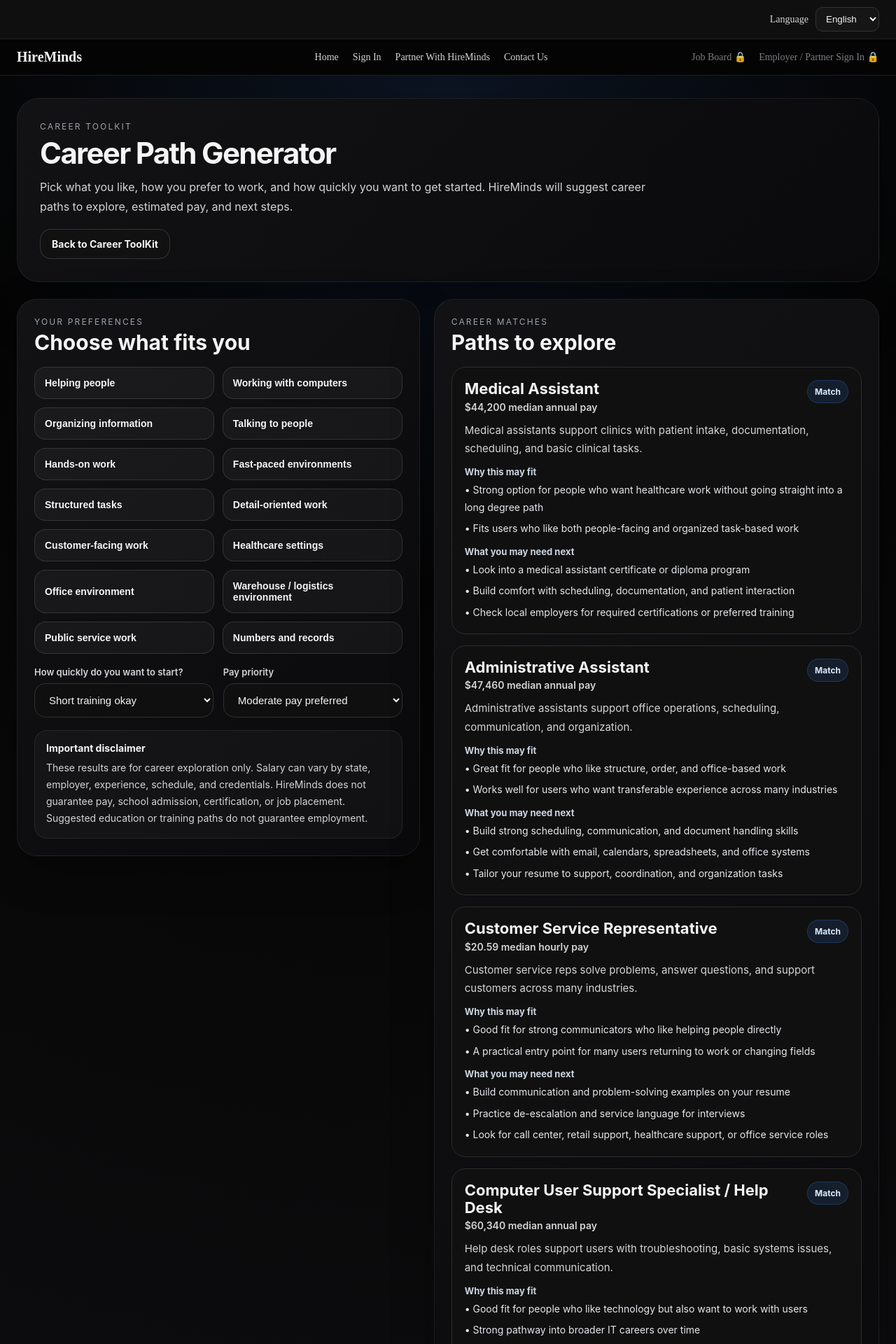
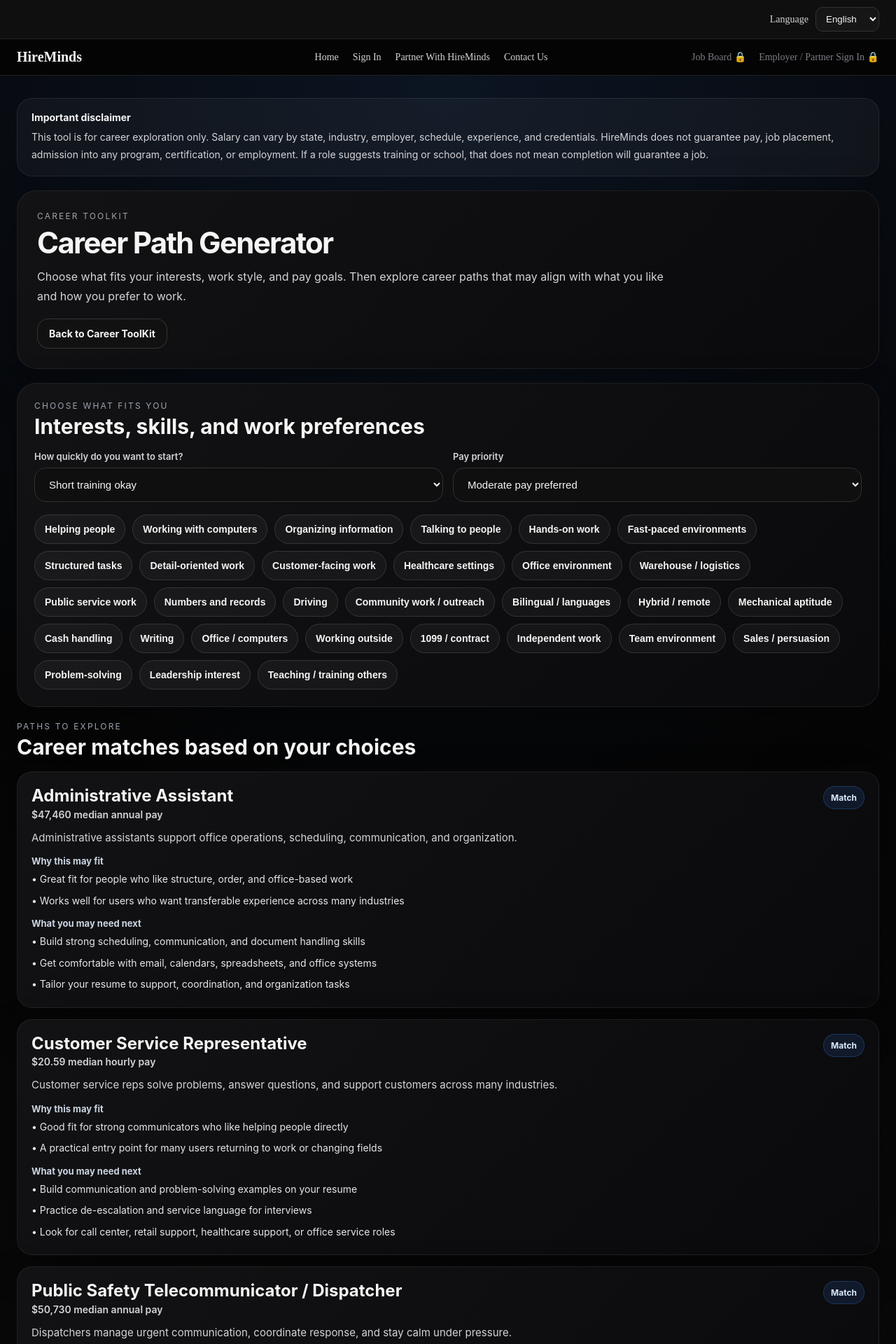
Before and after one commit to UrMizery/hireminds-platform, a Next.js app: page /career-toolkit/career-path-generator in a window 1280 px wide. Shown: the top 1920 px of the page at 70% size. Built offline with nearby package versions, Linux system fonts and the light colour scheme; no server answers.

Commit message:
Update page.tsx

```diff
--- a/app/career-toolkit/career-path-generator/page.tsx
+++ b/app/career-toolkit/career-path-generator/page.tsx
@@ -16,7 +16,23 @@ type Choice =
 | "office_environment"
 | "warehouse_environment"
 | "public_service_interest"
-| "numbers_and_records";
+| "numbers_and_records"
+| "driving"
+| "community_outreach"
+| "bilingual_languages"
+| "hybrid_remote"
+| "mechanical_aptitude"
+| "cash_handling"
+| "writing"
+| "office_computers"
+| "working_outside"
+| "contract_1099"
+| "independent_work"
+| "team_environment"
+| "sales_interest"
+| "creative_problem_solving"
+| "leadership_interest"
+| "teaching_training";
 
 type EducationPreference =
 | "quick-start"
@@ -57,8 +73,8 @@ fitTags: [
 "fast_paced",
 "healthcare_interest",
 "structured_tasks",
+"team_environment",
 ],
-avoidTags: ["working_with_computers"],
 whatYouNeed: [
 "Complete a state-approved CNA training program",
 "Pass any required exam or certification process in your state",
@@ -84,6 +100,7 @@ fitTags: [
 "structured_tasks",
 "detail_oriented",
 "office_environment",
+"office_computers",
 ],
 whatYouNeed: [
 "Look into a medical assistant certificate or diploma program",
@@ -109,6 +126,8 @@ fitTags: [
 "structured_tasks",
 "detail_oriented",
 "office_environment",
+"office_computers",
+"writing",
 ],
 whatYouNeed: [
 "Build strong scheduling, communication, and document handling skills",
@@ -133,6 +152,8 @@ fitTags: [
 "customer_facing",
 "fast_paced",
 "structured_tasks",
+"team_environment",
+"office_computers",
 ],
 whatYouNeed: [
 "Build communication and problem-solving examples on your resume",
@@ -157,6 +178,8 @@ fitTags: [
 "fast_paced",
 "warehouse_environment",
 "structured_tasks",
+"team_environment",
+"mechanical_aptitude",
 ],
 whatYouNeed: [
 "Highlight reliability, speed, accuracy, and physical work tolerance",
@@ -182,6 +205,9 @@ fitTags: [
 "detail_oriented",
 "structured_tasks",
 "office_environment",
+"office_computers",
+"hybrid_remote",
+"creative_problem_solving",
 ],
 whatYouNeed: [
 "Build basic troubleshooting and customer support skills",
@@ -207,6 +233,7 @@ fitTags: [
 "structured_tasks",
 "detail_oriented",
 "public_service_interest",
+"office_computers",
 ],
 whatYouNeed: [
 "Build strong communication, listening, and multi-tasking examples",
@@ -232,6 +259,8 @@ fitTags: [
 "structured_tasks",
 "organizing_information",
 "office_environment",
+"office_computers",
+"cash_handling",
 ],
 whatYouNeed: [
 "Build comfort with spreadsheets, accuracy, and recordkeeping",
@@ -241,6 +270,134 @@ whatYouNeed: [
 whyItFits: [
 "Strong fit for users who like accuracy, records, and organized desk work",
 "A good path for people who prefer less customer-facing work",
+],
+},
+{
+id: "delivery-driver",
+title: "Delivery Driver / Route Driver",
+medianPayLabel: "$39,950 median annual pay",
+salaryRank: 2,
+educationLevel: "quick-start",
+summary:
+"Drivers manage routes, schedules, deliveries, and customer interaction while staying safe on the road.",
+fitTags: [
+"driving",
+"independent_work",
+"fast_paced",
+"customer_facing",
+"contract_1099",
+],
+whatYouNeed: [
+"Keep a clean driving record where possible",
+"Check license and insurance requirements for the employer or platform",
+"Highlight punctuality, route familiarity, and customer service",
+],
+whyItFits: [
+"Good fit for users who like being on the road more than sitting at a desk",
+"Can fit both employee and contract-style work preferences",
+],
+},
+{
+id: "community-health-worker",
+title: "Community Health Worker / Outreach Worker",
+medianPayLabel: "$48,200 median annual pay",
+salaryRank: 2,
+educationLevel: "certificate-ok",
+summary:
+"Outreach workers connect communities to services, education, resources, and support.",
+fitTags: [
+"helping_people",
+"community_outreach",
+"talking_to_people",
+"public_service_interest",
+"bilingual_languages",
+"writing",
+],
+whatYouNeed: [
+"Build outreach, case support, advocacy, or community service experience",
+"Look into local nonprofit, healthcare, or municipal roles",
+"Highlight trust-building, communication, and resource coordination",
+],
+whyItFits: [
+"Great fit for people who enjoy community-facing work and relationship building",
+"Strong option for bilingual candidates and service-minded users",
+],
+},
+{
+id: "sales-rep",
+title: "Sales Representative / Account Representative",
+medianPayLabel: "$63,050 median annual pay",
+salaryRank: 3,
+educationLevel: "quick-start",
+summary:
+"Sales reps build relationships, explain products or services, and drive business growth.",
+fitTags: [
+"talking_to_people",
+"customer_facing",
+"sales_interest",
+"leadership_interest",
+"hybrid_remote",
+"independent_work",
+],
+whatYouNeed: [
+"Build confidence in communication, follow-up, and relationship management",
+"Highlight client-facing, outreach, recruiting, or service experience",
+"Learn how the employer measures goals, quotas, or account growth",
+],
+whyItFits: [
+"Good fit for persuasive communicators who enjoy people and momentum",
+"Often offers stronger earning potential than many entry-level roles",
+],
+},
+{
+id: "mechanic-helper",
+title: "Mechanical Helper / Service Technician Trainee",
+medianPayLabel: "$43,000 median annual pay",
+salaryRank: 2,
+educationLevel: "short-training",
+summary:
+"Mechanical support roles involve tools, troubleshooting, equipment, and physical problem-solving.",
+fitTags: [
+"hands_on_work",
+"mechanical_aptitude",
+"working_outside",
+"structured_tasks",
+"creative_problem_solving",
+],
+whatYouNeed: [
+"Look into trade school, on-the-job training, or employer-sponsored training",
+"Build comfort with tools, equipment safety, and maintenance basics",
+"Highlight reliability, hands-on experience, and troubleshooting skills",
+],
+whyItFits: [
+"Strong fit for people who like fixing, maintaining, and working with equipment",
+"Good path for users who prefer practical work over desk work",
+],
+},
+{
+id: "remote-support-coordinator",
+title: "Remote Support Coordinator / Virtual Operations Support",
+medianPayLabel: "$48,000 median annual pay",
+salaryRank: 2,
+educationLevel: "quick-start",
+summary:
+"Remote support roles often involve scheduling, customer communication, follow-up, and digital coordination.",
+fitTags: [
+"hybrid_remote",
+"office_computers",
+"writing",
+"organizing_information",
+"structured_tasks",
+"talking_to_people",
+],
+whatYouNeed: [
+"Build email, scheduling, communication, and virtual office skills",
+"Highlight remote tools, calendar support, documentation, and follow-up work",
+"Search remote support, coordinator, admin, and client-success roles",
+],
+whyItFits: [
+"Great fit for users who want office-style work with more flexibility",
+"Good path for strong communicators who are comfortable online",
 ],
 },
 ];
@@ -257,9 +414,25 @@ detail_oriented: "Detail-oriented work",
 customer_facing: "Customer-facing work",
 healthcare_interest: "Healthcare settings",
 office_environment: "Office environment",
-warehouse_environment: "Warehouse / logistics environment",
+warehouse_environment: "Warehouse / logistics",
 public_service_interest: "Public service work",
 numbers_and_records: "Numbers and records",
+driving: "Driving",
+community_outreach: "Community work / outreach",
+bilingual_languages: "Bilingual / languages",
+hybrid_remote: "Hybrid / remote",
+mechanical_aptitude: "Mechanical aptitude",
+cash_handling: "Cash handling",
+writing: "Writing",
+office_computers: "Office / computers",
+working_outside: "Working outside",
+contract_1099: "1099 / contract",
+independent_work: "Independent work",
+team_environment: "Team environment",
+sales_interest: "Sales / persuasion",
+creative_problem_solving: "Problem-solving",
+leadership_interest: "Leadership interest",
+teaching_training: "Teaching / training others",
 };
 
 function getEducationScore(
@@ -273,7 +446,7 @@ const rank = {
 "degree-ok": 4,
 };
 
-return careerEducation <= preference
+return rank[careerEducation] <= rank[preference]
 ? 2
 : rank[careerEducation] - rank[preference] === 1
 ? 1
@@ -301,7 +474,7 @@ prev.includes(choice) ? prev.filter((item) => item !== choice) : [...prev, choic
 }
 
 const matches = useMemo(() => {
-const ranked = careerData
+return careerData
 .map((career) => {
 let score = 0;
 
@@ -318,21 +491,29 @@ score += getSalaryScore(salaryPreference, career.salaryRank);
 
 return { ...career, score };
 })
-.sort((a, b) => b.score - a.score);
-
-return ranked.slice(0, 4);
+.sort((a, b) => b.score - a.score)
+.slice(0, 6);
 }, [selectedChoices, educationPreference, salaryPreference]);
 
 return (
 <main style={styles.page}>
 <div style={styles.shell}>
+<section style={styles.disclaimerBanner}>
+<p style={styles.disclaimerTitle}>Important disclaimer</p>
+<p style={styles.disclaimerText}>
+This tool is for career exploration only. Salary can vary by state, industry,
+employer, schedule, experience, and credentials. HireMinds does not guarantee pay,
+job placement, admission into any program, certification, or employment. If a role
+suggests training or school, that does not mean completion will guarantee a job.
+</p>
+</section>
+
 <section style={styles.heroCard}>
 <p style={styles.kicker}>Career ToolKit</p>
 <h1 style={styles.title}>Career Path Generator</h1>
 <p style={styles.subtitle}>
-Pick what you like, how you prefer to work, and how quickly you want to get
-started. HireMinds will suggest career paths to explore, estimated pay, and
-next steps.
+Choose what fits your interests, work style, and pay goals. Then explore career
+paths that may align with what you like and how you prefer to work.
 </p>
 
 <div style={styles.heroButtons}>
@@ -342,30 +523,10 @@ Back to Career ToolKit
 </div>
 </section>
 
-<div style={styles.layout}>
-<section style={styles.formCard}>
+<section style={styles.topChooser}>
 <div style={styles.sectionHeader}>
-<p style={styles.sectionKicker}>Your Preferences</p>
-<h2 style={styles.sectionTitle}>Choose what fits you</h2>
-</div>
-
-<div style={styles.choiceGrid}>
-{(Object.keys(choiceLabels) as Choice[]).map((choice) => {
-const selected = selectedChoices.includes(choice);
-return (
-<button
-key={choice}
-type="button"
-onClick={() => toggleChoice(choice)}
-style={{
-...styles.choiceButton,
-...(selected ? styles.choiceButtonActive : {}),
-}}
->
-{choiceLabels[choice]}
-</button>
-);
-})}
+<p style={styles.sectionKicker}>Choose What Fits You</p>
+<h2 style={styles.sectionTitle}>Interests, skills, and work preferences</h2>
 </div>
 
 <div style={styles.prefGrid}>
@@ -401,21 +562,30 @@ style={styles.input}
 </div>
 </div>
 
-<div style={styles.disclaimerBox}>
-<p style={styles.disclaimerTitle}>Important disclaimer</p>
-<p style={styles.disclaimerText}>
-These results are for career exploration only. Salary can vary by state,
-employer, experience, schedule, and credentials. HireMinds does not guarantee
-pay, school admission, certification, or job placement. Suggested education or
-training paths do not guarantee employment.
-</p>
+<div style={styles.horizontalChoiceWrap}>
+{(Object.keys(choiceLabels) as Choice[]).map((choice) => {
+const selected = selectedChoices.includes(choice);
+return (
+<button
+key={choice}
+type="button"
+onClick={() => toggleChoice(choice)}
+style={{
+...styles.choiceButton,
+...(selected ? styles.choiceButtonActive : {}),
+}}
+>
+{choiceLabels[choice]}
+</button>
+);
+})}
 </div>
 </section>
 
-<section style={styles.resultsCard}>
+<section style={styles.resultsSection}>
 <div style={styles.sectionHeader}>
-<p style={styles.sectionKicker}>Career Matches</p>
-<h2 style={styles.sectionTitle}>Paths to explore</h2>
+<p style={styles.sectionKicker}>Paths to Explore</p>
+<h2 style={styles.sectionTitle}>Career matches based on your choices</h2>
 </div>
 
 <div style={styles.resultList}>
@@ -453,7 +623,6 @@ training paths do not guarantee employment.
 </div>
 </section>
 </div>
-</div>
 </main>
 );
 }
@@ -469,18 +638,36 @@ fontFamily:
 'Inter, ui-sans-serif, system-ui, -apple-system, BlinkMacSystemFont, "Segoe UI", sans-serif',
 },
 shell: {
-maxWidth: "1360px",
+maxWidth: "1380px",
 margin: "0 auto",
 display: "grid",
-gap: "24px",
+gap: "20px",
+},
+disclaimerBanner: {
+background: "rgba(255,255,255,0.04)",
+border: "1px solid rgba(255,255,255,0.08)",
+borderRadius: "22px",
+padding: "18px 20px",
+},
+disclaimerTitle: {
+margin: "0 0 8px",
+fontSize: "14px",
+fontWeight: 700,
+color: "#f5f5f5",
+},
+disclaimerText: {
+margin: 0,
+color: "#d4d4d8",
+fontSize: "14px",
+lineHeight: 1.75,
 },
 heroCard: {
 background:
 "linear-gradient(135deg, rgba(19,19,21,0.96) 0%, rgba(10,10,12,0.98) 100%)",
 border: "1px solid rgba(255,255,255,0.07)",
-borderRadius: "32px",
-padding: "32px",
-boxShadow: "0 30px 80px rgba(0,0,0,0.32)",
+borderRadius: "28px",
+padding: "28px",
+boxShadow: "0 24px 70px rgba(0,0,0,0.28)",
 },
 kicker: {
 margin: "0 0 8px",
@@ -502,7 +689,7 @@ margin: 0,
 color: "#d4d4d8",
 fontSize: "16px",
 lineHeight: 1.75,
-maxWidth: "900px",
+maxWidth: "920px",
 },
 heroButtons: {
 display: "flex",
@@ -523,32 +710,19 @@ color: "#f5f5f5",
 fontWeight: 700,
 fontSize: "14px",
 },
-layout: {
-display: "grid",
-gridTemplateColumns: "0.95fr 1.05fr",
-gap: "20px",
-alignItems: "start",
-},
-formCard: {
+topChooser: {
 background:
 "linear-gradient(135deg, rgba(19,19,21,0.96) 0%, rgba(10,10,12,0.98) 100%)",
 border: "1px solid rgba(255,255,255,0.07)",
 borderRadius: "28px",
 padding: "24px",
 boxShadow: "0 22px 60px rgba(0,0,0,0.28)",
-},
-resultsCard: {
-background:
-"linear-gradient(135deg, rgba(19,19,21,0.96) 0%, rgba(10,10,12,0.98) 100%)",
-border: "1px solid rgba(255,255,255,0.07)",
-borderRadius: "28px",
-padding: "24px",
-boxShadow: "0 22px 60px rgba(0,0,0,0.28)",
+display: "grid",
+gap: "18px",
 },
 sectionHeader: {
 display: "grid",
 gap: "6px",
-marginBottom: "18px",
 },
 sectionKicker: {
 margin: 0,
@@ -563,28 +737,6 @@ fontSize: "30px",
 lineHeight: 1.1,
 fontWeight: 700,
 color: "#f5f5f5",
-},
-choiceGrid: {
-display: "grid",
-gridTemplateColumns: "1fr 1fr",
-gap: "12px",
-marginBottom: "18px",
-},
-choiceButton: {
-padding: "14px 14px",
-borderRadius: "16px",
-border: "1px solid rgba(255,255,255,0.12)",
-background: "rgba(255,255,255,0.04)",
-color: "#f5f5f5",
-fontWeight: 700,
-fontSize: "14px",
-cursor: "pointer",
-textAlign: "left",
-},
-choiceButtonActive: {
-background: "linear-gradient(180deg, #d4d4d8 0%, #a3a3a3 100%)",
-color: "#09090b",
-border: "1px solid #d1d5db",
 },
 prefGrid: {
 display: "grid",
@@ -611,36 +763,45 @@ fontSize: "15px",
 boxSizing: "border-box",
 outline: "none",
 },
-disclaimerBox: {
-marginTop: "18px",
-background: "rgba(255,255,255,0.03)",
-border: "1px solid rgba(255,255,255,0.08)",
-borderRadius: "18px",
-padding: "16px",
+horizontalChoiceWrap: {
+display: "flex",
+gap: "10px",
+flexWrap: "wrap",
+alignItems: "center",
 },
-disclaimerTitle: {
-margin: "0 0 8px",
+choiceButton: {
+padding: "12px 14px",
+borderRadius: "999px",
+border: "1px solid rgba(255,255,255,0.12)",
+background: "rgba(255,255,255,0.04)",
+color: "#f5f5f5",
+fontWeight: 700,
 fontSize: "14px",
-fontWeight: 700,
-color: "#f5f5f5",
+cursor: "pointer",
+whiteSpace: "nowrap",
 },
-disclaimerText: {
-margin: 0,
-color: "#d4d4d8",
-fontSize: "14px",
-lineHeight: 1.7,
+choiceButtonActive: {
+background: "linear-gradient(180deg, #d4d4d8 0%, #a3a3a3 100%)",
+color: "#09090b",
+border: "1px solid #d1d5db",
+},
+resultsSection: {
+display: "grid",
+gap: "18px",
 },
 resultList: {
 display: "grid",
 gap: "16px",
 },
 resultCard: {
-background: "#101010",
-border: "1px solid #2d2d2d",
-borderRadius: "20px",
-padding: "18px",
+background:
+"linear-gradient(135deg, rgba(19,19,21,0.96) 0%, rgba(10,10,12,0.98) 100%)",
+border: "1px solid rgba(255,255,255,0.07)",
+borderRadius: "22px",
+padding: "20px",
 display: "grid",
 gap: "12px",
+boxShadow: "0 22px 60px rgba(0,0,0,0.24)",
 },
 resultTop: {
 display: "flex",
@@ -650,7 +811,7 @@ alignItems: "flex-start",
 },
 resultTitle: {
 margin: "0 0 4px",
-fontSize: "22px",
+fontSize: "24px",
 lineHeight: 1.15,
 fontWeight: 700,
 color: "#f5f5f5",
```
